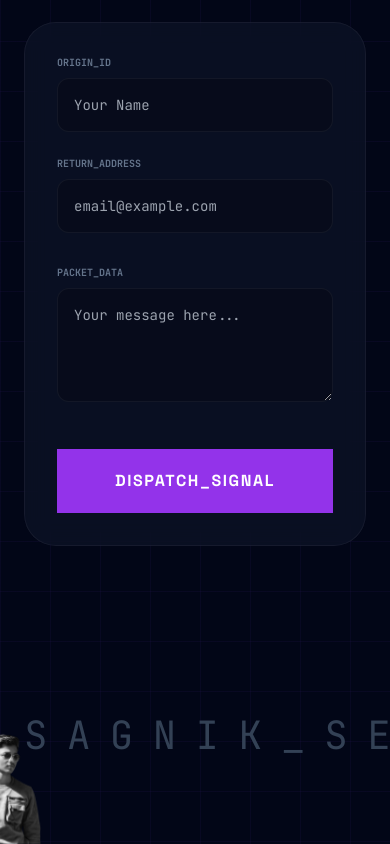
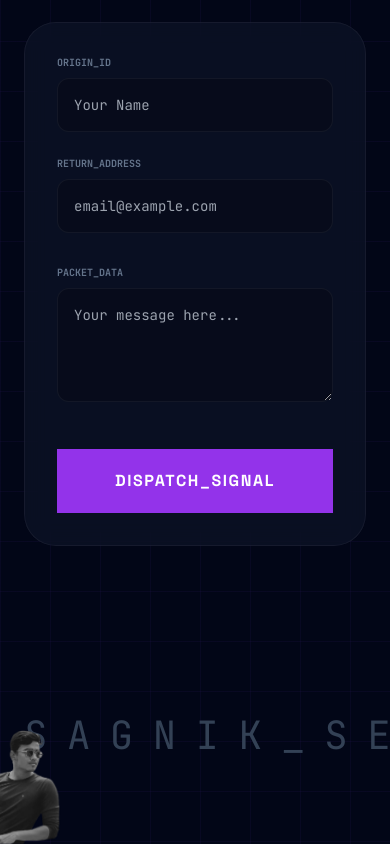
Before and after one commit to Sagnik-Coder/sagniksengupta, a plain HTML site: page index.html in a window 390 px wide. Shown: the part 4009-4853 px from the top of the page. Drawn offline with nearby package versions, Linux system fonts and the light colour scheme.

Commit message:
Update index.html

```diff
--- a/index.html
+++ b/index.html
@@ -230,7 +230,7 @@
     </section>
 
     <footer class="py-20 md:py-20 text-center relative px-6 overflow-hidden">
-        <img src="https://sagnik-coder.github.io/sagniksengupta/pic/pic1.png" id="footer-pic" class="parallax-img absolute left-[-10%] bottom-0 w-[100px] md:w-[200px] opacity-20 grayscale pointer-events-none" alt="Sagnik Footer">
+        <img src="https://sagnik-coder.github.io/sagniksengupta/pic/pic3.png" id="footer-pic" class="parallax-img absolute left-[-10%] bottom-0 w-[100px] md:w-[200px] opacity-20 grayscale pointer-events-none" alt="Sagnik Footer">
         <p class="mono text-[10vw] md:text-[50px] text-slate-700 tracking-[0.5em] md:tracking-[1em] uppercase whitespace-nowrap">Sagnik_Sengupta</p>
     </footer>
 
```
